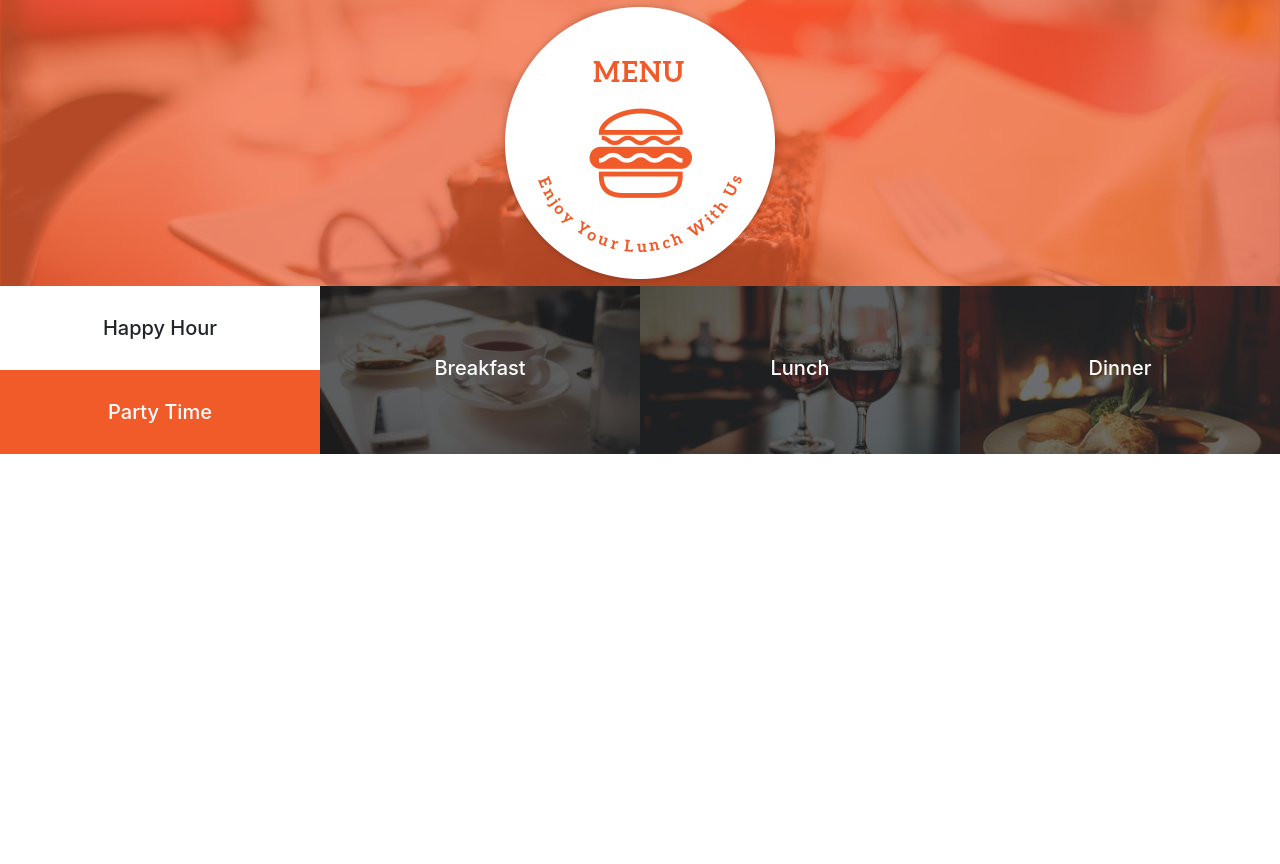
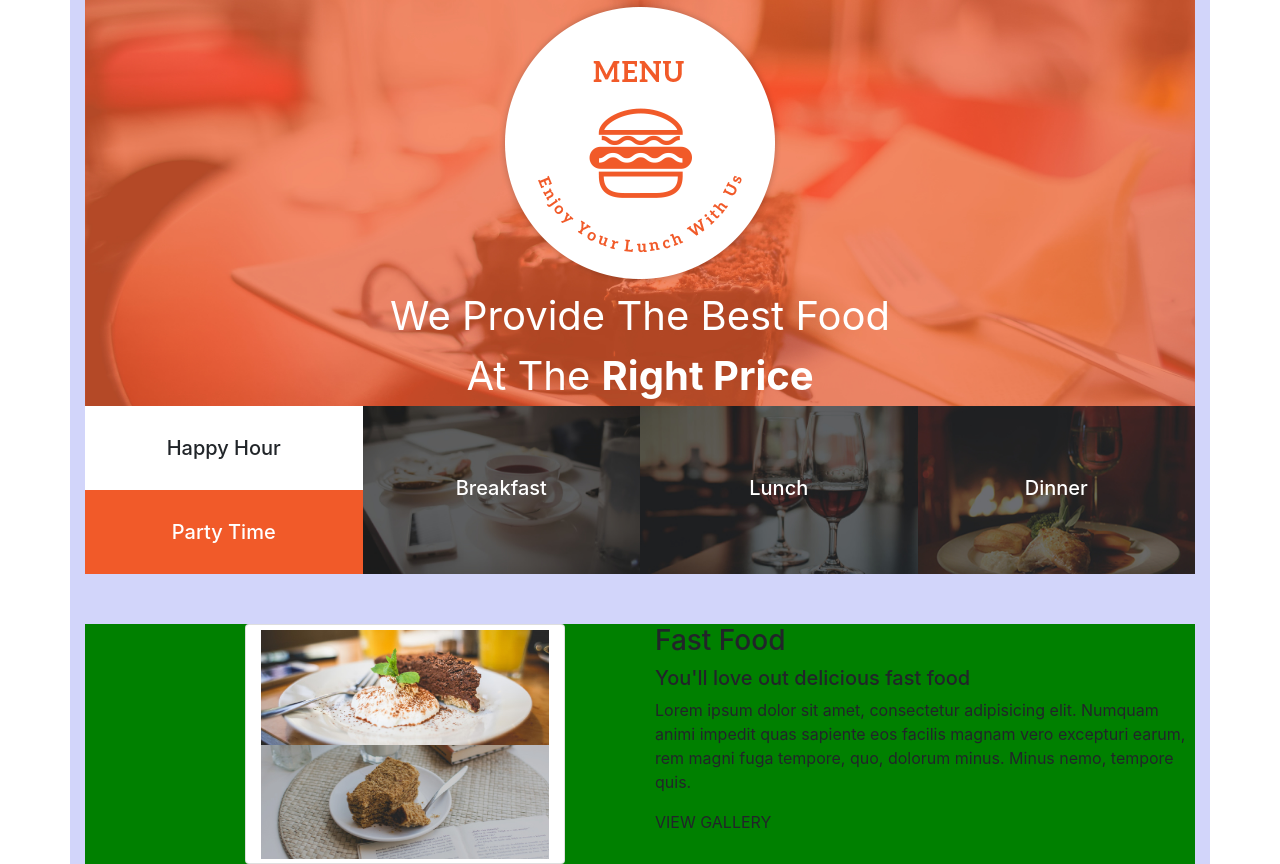
Before and after one commit to Nicholas-Muturi/anitas-kitchen, a plain HTML site: page index.html in a window 1280 px wide. Before the commit the page ends 800 px from the top, so only its background shows below. Drawn offline with Linux system fonts and the light colour scheme.

Commit message:
Added first part of the body - Fast Food image and description

```diff
--- a/css/styles.css
+++ b/css/styles.css
@@ -1,17 +1,23 @@
 .container {
   background: rgba(111, 120, 238, 0.31);
 }
+
 /*Jumbotron styling*/
 .jumbotron {
   background-image: url("../images/backgrounds/landing.jpg");
   background-position: center;
   background-size: cover;
   background-repeat: no-repeat;
+  border-radius: 0px;
   text-align: center;
-  border-radius: 0;
   padding: 0px;
-  margin: 0px
-
+  margin: 0px;
+}
+.jumbotron p{
+  font-size: 40px;
+  color: white;
+  padding: 0px;
+  margin: 0px;
 }
 .jumbotron img{
   max-width: 100%;
@@ -20,7 +26,8 @@
 }
 
 /*Food Menu styling*/
-.row {
+
+.row_menu {
   margin-left: auto;
   margin-right: auto;
   margin-top:  none;
@@ -102,3 +109,21 @@
   cursor: grabbing;
   text-decoration: underline;
 }
+
+/*Body: First body content and card images*/
+.body-content-1 {
+  margin-top: 50px;
+  background: green;
+}
+.card-with-images {
+  width: 20rem;
+  height: 15rem;
+  margin-left: 10em;
+  padding-top: 5px;
+}
+.row_img{
+  margin-left: auto;
+  margin-right: auto;
+  margin-bottom: 10px;
+  max-width: 100%;
+}
--- a/index.html
+++ b/index.html
@@ -10,16 +10,17 @@
 </head>
 
 <body>
-  <div class="container-responsive">
+  <div class="container"> <!--TODO: Change to container-fluid  -->
     <div class="jumbotron">
       <img src="images/logoBig.png" alt="Hambuger logo">
+      <p>We Provide The Best Food<br>At The <strong>Right Price</strong></p>
     </div>
-  <div class="row">
+  <div class="row row_menu">
       <div class="col-md-3 menu-column-1">
-        <div class="row">
+        <div class="row_menu">
             <h5 class="col-md-12 happy-hour-row">Happy Hour</h5>
         </div>
-        <div class="row">
+        <div class="row_menu">
             <h5 class="col-md-12 party-time-row">Party Time</h5>
         </div>
       </div>
@@ -34,6 +35,28 @@
       </div>
     </div>
 
+    <div class="body-content-1">
+      <div class="row content-1">
+        <div class="col-md-6 colum-card">
+          <div class="card card-with-images">
+            <div class="row-img">
+              <img class="col-md-12" src="images/fastFood1.jpg" alt="fast food">
+            </div>
+            <div class="row-img">
+              <img class="col-md-12" src="images/fastFood2.jpg" alt="fast food">
+            </div>
+          </div>
+        </div>
+        <div class="col-md-6">
+          <div class="content-1-text">
+            <h3>Fast Food</h3>
+            <h5>You'll love out delicious fast food</h5>
+            <p>Lorem ipsum dolor sit amet, consectetur adipisicing elit. Numquam animi impedit quas sapiente eos facilis magnam vero excepturi earum, rem magni fuga tempore, quo, dolorum minus. Minus nemo, tempore quis.</p>
+            <p>VIEW GALLERY</p>
+        </div>
+      </div>
+    </div>
+
   </div>
 </body>
 
```
